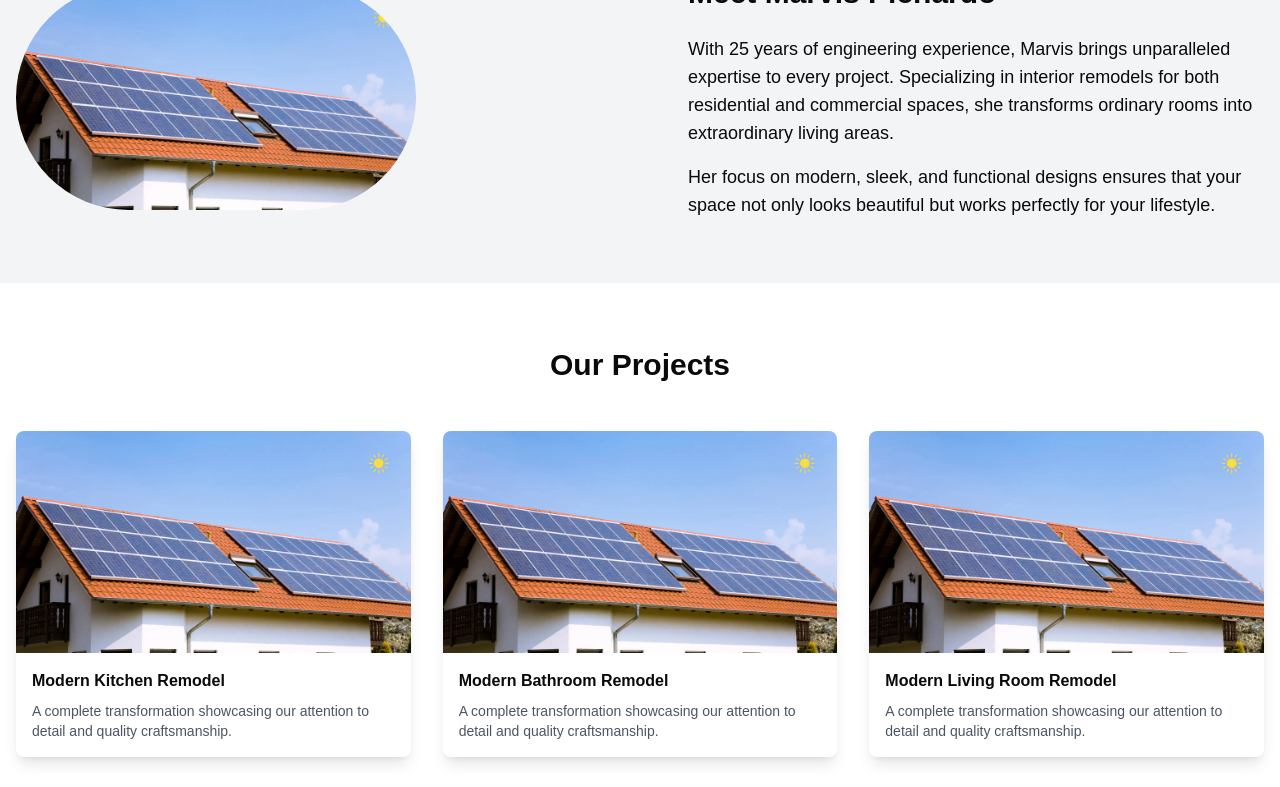
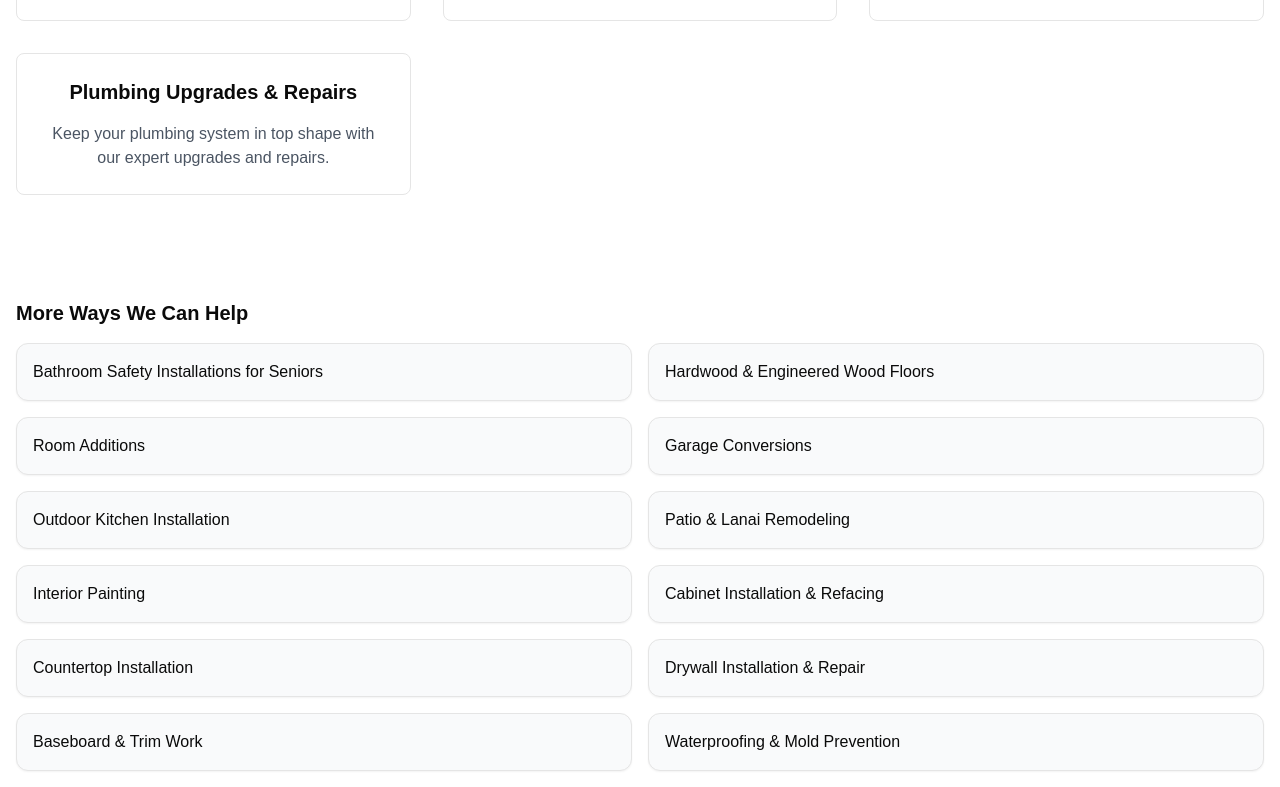
Before and after one commit to mpichardo305/marvis-pichardo-contracting, a Next.js app: page / in a window 1280 px wide. Shown: the part 1040-1827 px from the top of the page. Built offline with nearby package versions, Linux system fonts and the light colour scheme.

Commit message:
copy updates to website

```diff
--- a/app/page.tsx
+++ b/app/page.tsx
@@ -49,30 +49,79 @@ export default function Home() {
           <div className="container mx-auto px-4">
             <h2 className="text-3xl font-bold mb-12 text-center">Our Services</h2>
             <div className="grid md:grid-cols-3 gap-8">
-              {["Tile Installation", "Kitchen Remodeling", "Custom Showers"].map((service, index) => (
+             {[
+      "Kitchen Remodeling",
+      "Bathroom Remodeling",
+      "Custom Showers",
+      "Tile Installation",
+      "Vinyl & Laminate Flooring",
+      "Electrical Upgrades & Rewiring",
+      "Plumbing Upgrades & Repairs"
+].map((service, index) => (
                 <div key={index} className="border rounded-lg p-6 text-center hover:shadow-lg transition-shadow">
                   <h3 className="text-xl font-semibold mb-4">{service}</h3>
-                  <p className="text-gray-600">Expert craftsmanship tailored to your unique style and needs.</p>
+                  <p className="text-gray-600">
+                    {service === "Kitchen Remodeling" &&
+                      "Create your dream kitchen with our expert remodeling services."}
+                    {service === "Bathroom Remodeling" &&
+                      "Transform your bathroom into a relaxing oasis with our remodeling expertise."}
+                    {service === "Custom Showers" &&
+                      "Design and install a custom shower that perfectly fits your style and needs."}
+                    {service === "Tile Installation" &&
+                      "Enhance your space with our professional and precise tile installation."}
+                    {service === "Vinyl & Laminate Flooring" &&
+                      "Upgrade your floors with durable and stylish vinyl and laminate options."}
+                    {service === "Electrical Upgrades & Rewiring" &&
+                      "Ensure your home's safety and efficiency with our electrical upgrade services."}
+                    {service === "Plumbing Upgrades & Repairs" &&
+                      "Keep your plumbing system in top shape with our expert upgrades and repairs."}
+                  </p>
                 </div>
               ))}
             </div>
           </div>
         </section>
-
+{/* Additional Services Section */}
+<section className="mt-10 mb-16">
+  <div className="container mx-auto px-4">
+    <h2 className="text-xl font-bold mb-4">More Ways We Can Help</h2>
+    <div className="grid grid-cols-1 sm:grid-cols-2 gap-4">
+      {[
+        "Bathroom Safety Installations for Seniors",
+        "Hardwood & Engineered Wood Floors",
+        "Room Additions",
+        "Garage Conversions",
+        "Outdoor Kitchen Installation",
+        "Patio & Lanai Remodeling",
+        "Interior Painting",
+        "Cabinet Installation & Refacing",
+        "Countertop Installation",
+        "Drywall Installation & Repair",
+        "Baseboard & Trim Work",
+        "Waterproofing & Mold Prevention",
+        "Aging-in-Place Modifications"
+      ].map((extraService, index) => (
+        <div key={index} className="border rounded-xl p-4 shadow-sm bg-gray-50">
+          <h3 className="text-base font-medium">{extraService}</h3>
+        </div>
+      ))}
+    </div>
+  </div>
+</section>
         <section id="about" className="py-16 bg-gray-100">
           <div className="container mx-auto px-4 flex flex-col md:flex-row items-center">
             <div className="md:w-1/2 mb-8 md:mb-0">
-              <Image src="/photos/photo2.webp" alt="Marvis Pichardo" width={400} height={400} className="rounded-full" />
+              <Image src="/photos/photo2.webp" alt="Felix Gonzalez" width={400} height={400} className="rounded-full" />
             </div>
             <div className="md:w-1/2 md:pl-12">
-              <h2 className="text-3xl font-bold mb-6">Meet Marvis Pichardo</h2>
+              <h2 className="text-3xl font-bold mb-6">Meet Felix Gonzalez</h2>
               <p className="text-lg mb-4">
-                With 25 years of engineering experience, Marvis brings unparalleled expertise to every project.
-                Specializing in interior remodels for both residential and commercial spaces, she transforms ordinary
+                With 20 years of construction experience, Felix brings unparalleled expertise to every project.
+                Specializing in interior remodels for both residential and commercial spaces, he transforms ordinary
                 rooms into extraordinary living areas.
               </p>
               <p className="text-lg">
-                Her focus on modern, sleek, and functional designs ensures that your space not only looks beautiful but
+                His focus on modern, sleek, and functional designs ensures that your space not only looks beautiful but
                 works perfectly for your lifestyle.
               </p>
             </div>
@@ -139,7 +188,8 @@ export default function Home() {
 
       <footer className="bg-gray-900 text-white py-8">
         <div className="container mx-auto px-4 text-center">
-          <p>&copy; {new Date().getFullYear()} Clever Builders LLC. All rights reserved.</p>
+          <p>&copy; {new Date().getFullYear()} Clever Builders LLC. </p>
+          <p> License No. CGC1538203. All rights reserved.</p>
         </div>
       </footer>
     </div>
```
